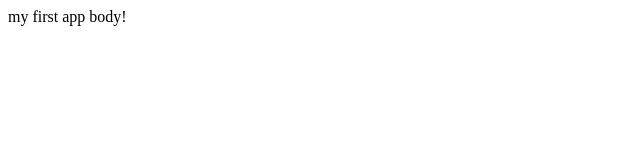
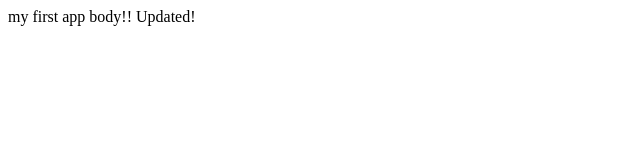
Before and after one commit to fergusr9/my-sample-app, a plain HTML site: page index.html in a window 1280 px wide. Shown: the full height of the page, 0-640 px from the left. Drawn offline with Linux system fonts and the light colour scheme.

Commit message:
Second Commit

```diff
--- a/index.html
+++ b/index.html
@@ -1,5 +1,5 @@
 <html>
 <title>My First App</title>
-<body>my first app body!</body>
+<body>my first app body!!  Updated!</body>
 
 </html>
```
